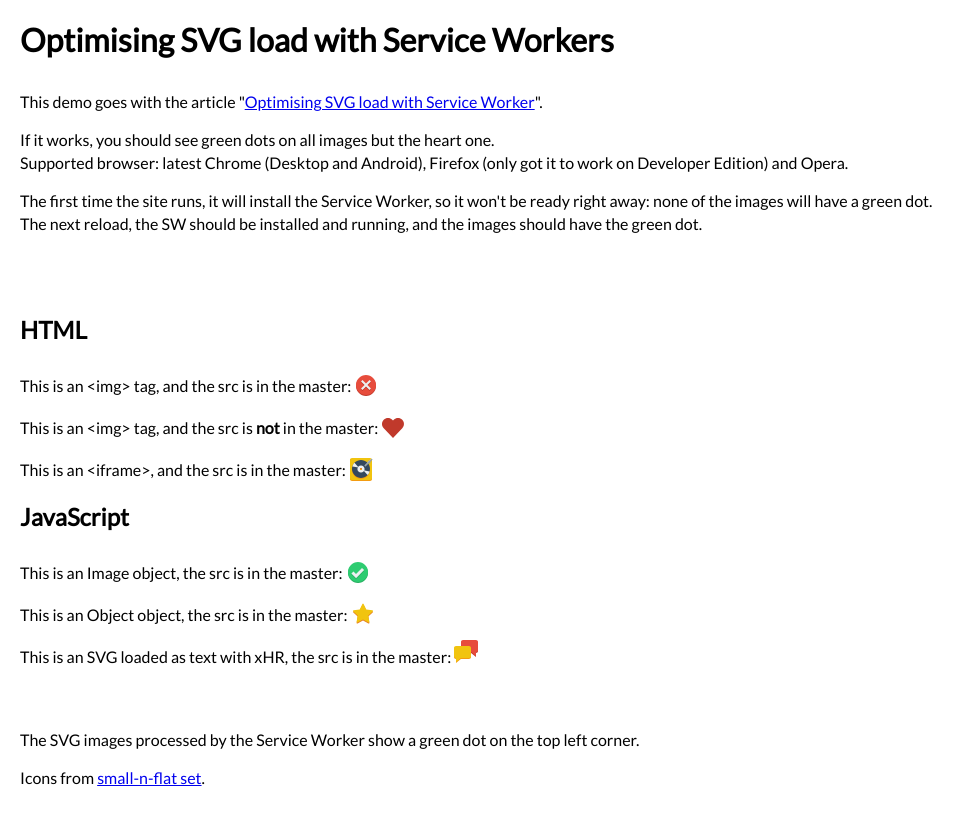
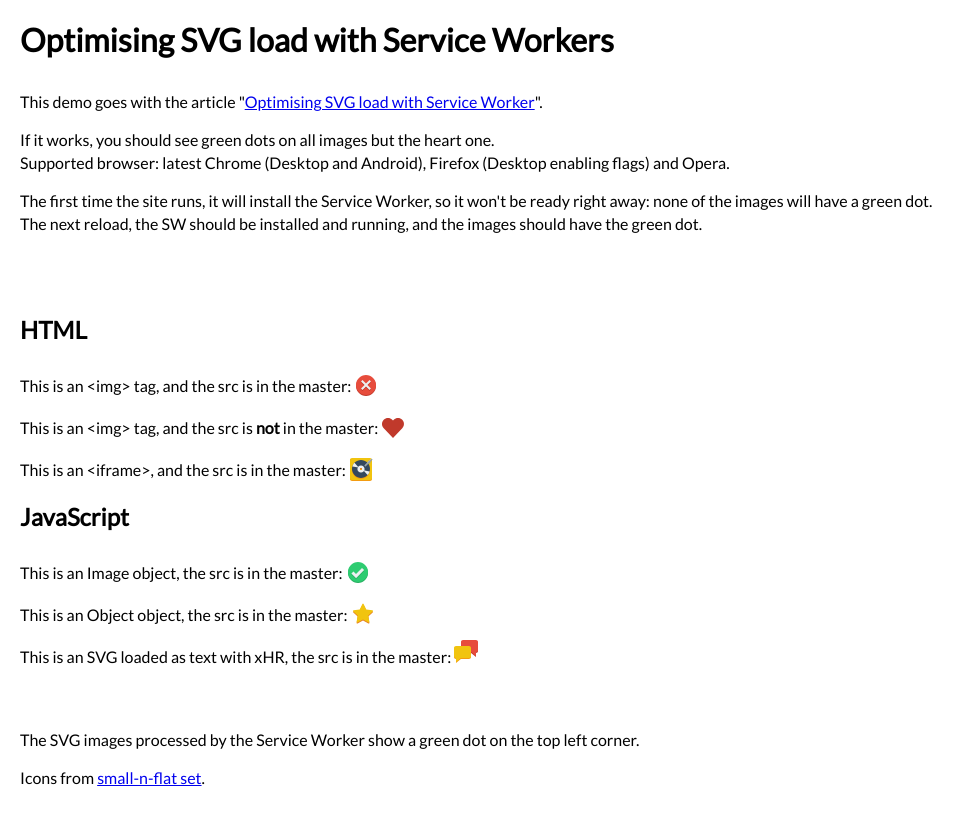
Before and after one commit to spite/serviceworker-svg, a plain HTML site: page index.html in a window 1280 px wide. Shown: the whole page, without its empty margins (0-974 px from the left). Drawn offline with Linux system fonts and the light colour scheme.

Commit message:
removed Developer Edition

```diff
--- a/index.html
+++ b/index.html
@@ -28,7 +28,7 @@
     <h1>Optimising SVG load with Service Workers</h1>
 
     <p>This demo goes with the article "<a href="https://clicktorelease.com/blog/optimise-svg-load-service-worker" >Optimising SVG load with Service Worker</a>".</p>
-    <p>If it works, you should see green dots on all images but the heart one.<br/>Supported browser: latest Chrome (Desktop and Android), Firefox (only got it to work on Developer Edition) and Opera.</p>
+    <p>If it works, you should see green dots on all images but the heart one.<br/>Supported browser: latest Chrome (Desktop and Android), Firefox (Desktop enabling flags) and Opera.</p>
     <p>The first time the site runs, it will install the Service Worker, so it won't be ready right away: none of the images will have a green dot.<br/>The next reload, the SW should be installed and running, and the images should have the green dot.
 
     <p id="status" ></p>
```
